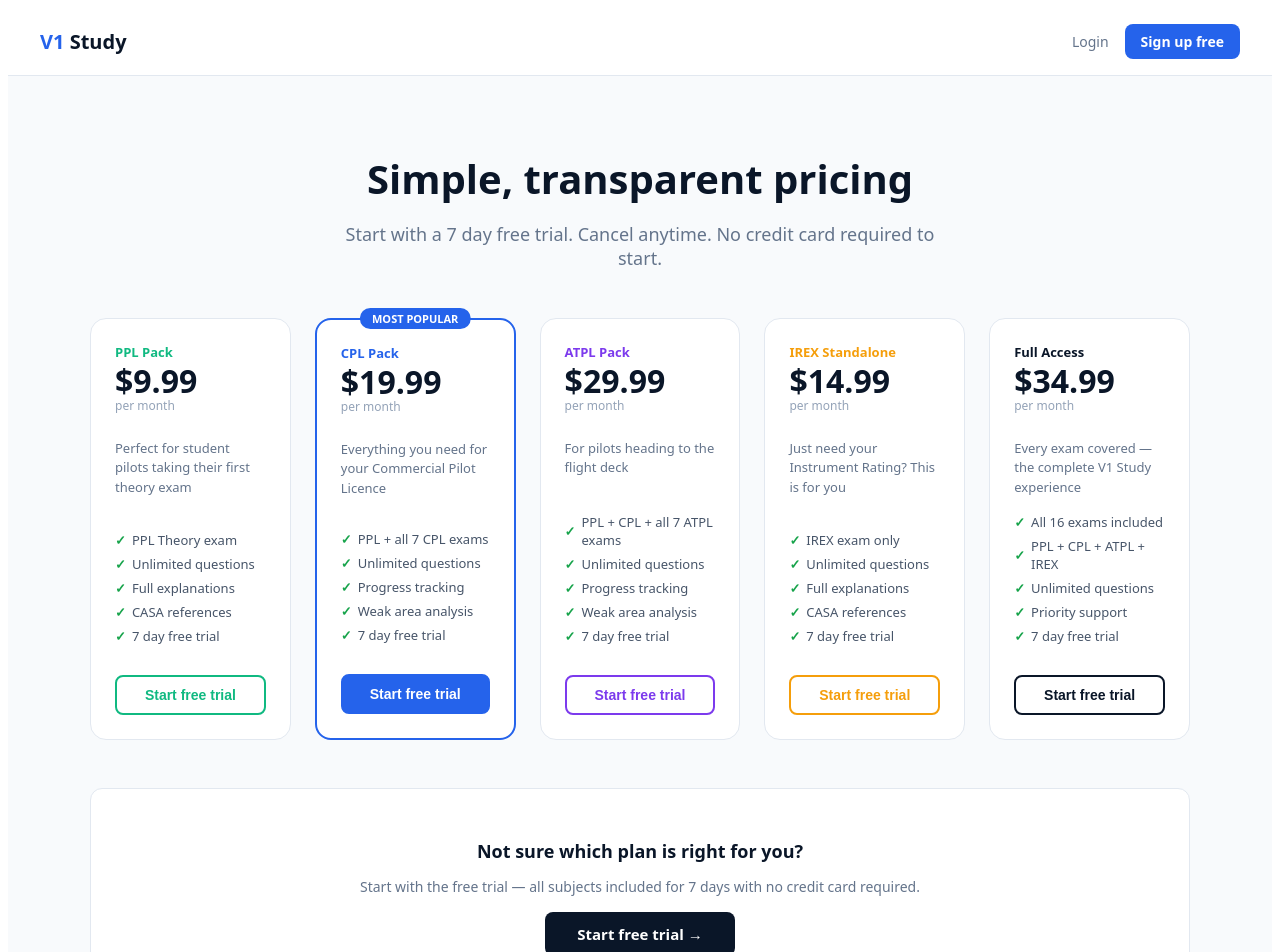
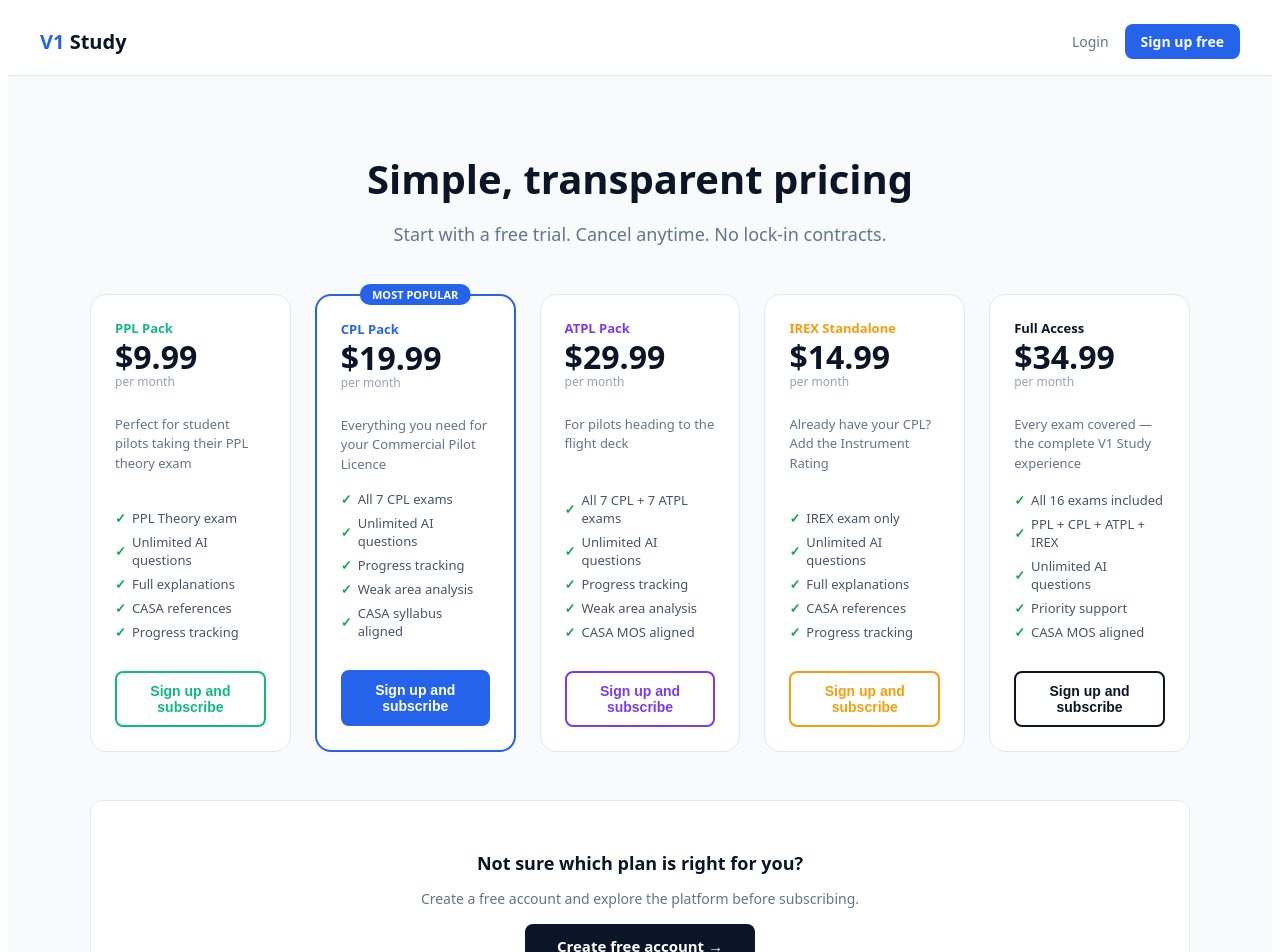
Before and after one commit to daniellongford/V1Study, a Next.js app: page /pricing in a window 1280 px wide. Shown: the top 952 px of the page. Built offline with nearby package versions, Linux system fonts and the light colour scheme.

Commit message:
fix pricing page button for logged in users

```diff
--- a/app/pricing/page.tsx
+++ b/app/pricing/page.tsx
@@ -9,8 +9,8 @@
     period: 'per month',
     priceId: 'price_1TIP96Cbt27bkqBv9ULJdyTz',
     color: '#10b981',
-    description: 'Perfect for student pilots taking their first theory exam',
-    features: ['PPL Theory exam', 'Unlimited questions', 'Full explanations', 'CASA references', '7 day free trial'],
+    description: 'Perfect for student pilots taking their PPL theory exam',
+    features: ['PPL Theory exam', 'Unlimited AI questions', 'Full explanations', 'CASA references', 'Progress tracking'],
   },
   {
     name: 'CPL Pack',
@@ -20,7 +20,7 @@
     color: '#2563eb',
     popular: true,
     description: 'Everything you need for your Commercial Pilot Licence',
-    features: ['PPL + all 7 CPL exams', 'Unlimited questions', 'Progress tracking', 'Weak area analysis', '7 day free trial'],
+    features: ['All 7 CPL exams', 'Unlimited AI questions', 'Progress tracking', 'Weak area analysis', 'CASA syllabus aligned'],
   },
   {
     name: 'ATPL Pack',
@@ -29,7 +29,7 @@
     priceId: 'price_1TIPAiCbt27bkqBvEItgo0gn',
     color: '#7c3aed',
     description: 'For pilots heading to the flight deck',
-    features: ['PPL + CPL + all 7 ATPL exams', 'Unlimited questions', 'Progress tracking', 'Weak area analysis', '7 day free trial'],
+    features: ['All 7 CPL + 7 ATPL exams', 'Unlimited AI questions', 'Progress tracking', 'Weak area analysis', 'CASA MOS aligned'],
   },
   {
     name: 'IREX Standalone',
@@ -37,8 +37,8 @@
     period: 'per month',
     priceId: 'price_1TIPDdCbt27bkqBvZzwkYthb',
     color: '#f59e0b',
-    description: 'Just need your Instrument Rating? This is for you',
-    features: ['IREX exam only', 'Unlimited questions', 'Full explanations', 'CASA references', '7 day free trial'],
+    description: 'Already have your CPL? Add the Instrument Rating',
+    features: ['IREX exam only', 'Unlimited AI questions', 'Full explanations', 'CASA references', 'Progress tracking'],
   },
   {
     name: 'Full Access',
@@ -47,21 +47,23 @@
     priceId: 'price_1TIPBvCbt27bkqBvv4fUShu3',
     color: '#0a1628',
     description: 'Every exam covered — the complete V1 Study experience',
-    features: ['All 16 exams included', 'PPL + CPL + ATPL + IREX', 'Unlimited questions', 'Priority support', '7 day free trial'],
+    features: ['All 16 exams included', 'PPL + CPL + ATPL + IREX', 'Unlimited AI questions', 'Priority support', 'CASA MOS aligned'],
   },
 ]
 
 export default function PricingPage() {
   const [user, setUser] = useState<any>(null)
   const [loading, setLoading] = useState<string | null>(null)
+  const [userLoaded, setUserLoaded] = useState(false)
 
   useEffect(() => {
     supabase.auth.getUser().then(({ data }) => {
       setUser(data.user)
+      setUserLoaded(true)
     })
   }, [])
 
-  async function handleCheckout(priceId: string, planName: string) {
+  async function handleCheckout(priceId: string) {
     if (!user) {
       window.location.href = '/signup'
       return
@@ -85,74 +87,95 @@
     setLoading(null)
   }
 
+  function buttonText(priceId: string) {
+    if (loading === priceId) return 'Loading...'
+    if (!userLoaded) return 'Get started'
+    if (!user) return 'Sign up and subscribe'
+    return 'Subscribe now'
+  }
+
   return (
-    <main style={{minHeight:'100vh',background:'#f8fafc',fontFamily:'system-ui,sans-serif'}}>
-      <nav style={{background:'white',borderBottom:'1px solid #e2e8f0',padding:'1rem 2rem',display:'flex',alignItems:'center',justifyContent:'space-between'}}>
-        <a href="/" style={{textDecoration:'none'}}>
-          <span style={{fontSize:'20px',fontWeight:'800',color:'#2563eb'}}>V1</span>
-          <span style={{fontSize:'20px',fontWeight:'800',color:'#0a1628'}}> Study</span>
+    <main style={{ minHeight: '100vh', background: '#f8fafc', fontFamily: 'system-ui,sans-serif' }}>
+      <nav style={{ background: 'white', borderBottom: '1px solid #e2e8f0', padding: '1rem 2rem', display: 'flex', alignItems: 'center', justifyContent: 'space-between' }}>
+        <a href="/" style={{ textDecoration: 'none' }}>
+          <span style={{ fontSize: '20px', fontWeight: '800', color: '#2563eb' }}>V1</span>
+          <span style={{ fontSize: '20px', fontWeight: '800', color: '#0a1628' }}> Study</span>
         </a>
-        <div style={{display:'flex',gap:'1rem',alignItems:'center'}}>
+        <div style={{ display: 'flex', gap: '1rem', alignItems: 'center' }}>
           {user ? (
-            <a href="/dashboard" style={{color:'#64748b',textDecoration:'none',fontSize:'14px'}}>Dashboard</a>
+            <a href="/dashboard" style={{ color: '#64748b', textDecoration: 'none', fontSize: '14px' }}>Dashboard</a>
           ) : (
             <>
-              <a href="/login" style={{color:'#64748b',textDecoration:'none',fontSize:'14px'}}>Login</a>
-              <a href="/signup" style={{background:'#2563eb',color:'white',borderRadius:'8px',padding:'8px 16px',textDecoration:'none',fontWeight:'600',fontSize:'14px'}}>Sign up free</a>
+              <a href="/login" style={{ color: '#64748b', textDecoration: 'none', fontSize: '14px' }}>Login</a>
+              <a href="/signup" style={{ background: '#2563eb', color: 'white', borderRadius: '8px', padding: '8px 16px', textDecoration: 'none', fontWeight: '600', fontSize: '14px' }}>Sign up free</a>
             </>
           )}
         </div>
       </nav>
 
-      <div style={{maxWidth:'1100px',margin:'0 auto',padding:'3rem 2rem'}}>
-        <div style={{textAlign:'center',marginBottom:'3rem'}}>
-          <h1 style={{fontSize:'40px',fontWeight:'800',color:'#0a1628',marginBottom:'1rem'}}>Simple, transparent pricing</h1>
-          <p style={{fontSize:'18px',color:'#64748b',maxWidth:'600px',margin:'0 auto'}}>Start with a 7 day free trial. Cancel anytime. No credit card required to start.</p>
+      <div style={{ maxWidth: '1100px', margin: '0 auto', padding: '3rem 2rem' }}>
+        <div style={{ textAlign: 'center', marginBottom: '3rem' }}>
+          <h1 style={{ fontSize: '40px', fontWeight: '800', color: '#0a1628', marginBottom: '1rem' }}>Simple, transparent pricing</h1>
+          <p style={{ fontSize: '18px', color: '#64748b', maxWidth: '600px', margin: '0 auto' }}>
+            {user
+              ? 'Subscribe to unlock unlimited AI-generated questions based on the full CASA MOS syllabus.'
+              : 'Start with a free trial. Cancel anytime. No lock-in contracts.'}
+          </p>
         </div>
 
-        <div style={{display:'grid',gridTemplateColumns:'repeat(auto-fill,minmax(200px,1fr))',gap:'1.5rem',marginBottom:'3rem'}}>
+        <div style={{ display: 'grid', gridTemplateColumns: 'repeat(auto-fill,minmax(200px,1fr))', gap: '1.5rem', marginBottom: '3rem' }}>
           {plans.map((plan) => (
-            <div key={plan.name} style={{background:'white',borderRadius:'16px',padding:'1.5rem',border:plan.popular?'2px solid #2563eb':'1px solid #e2e8f0',position:'relative',display:'flex',flexDirection:'column'}}>
+            <div key={plan.name} style={{ background: 'white', borderRadius: '16px', padding: '1.5rem', border: plan.popular ? '2px solid #2563eb' : '1px solid #e2e8f0', position: 'relative', display: 'flex', flexDirection: 'column' }}>
               {plan.popular && (
-                <div style={{position:'absolute',top:'-12px',left:'50%',transform:'translateX(-50%)',background:'#2563eb',color:'white',fontSize:'11px',fontWeight:'700',padding:'3px 12px',borderRadius:'99px',whiteSpace:'nowrap'}}>
+                <div style={{ position: 'absolute', top: '-12px', left: '50%', transform: 'translateX(-50%)', background: '#2563eb', color: 'white', fontSize: '11px', fontWeight: '700', padding: '3px 12px', borderRadius: '99px', whiteSpace: 'nowrap' }}>
                   MOST POPULAR
                 </div>
               )}
-              <div style={{fontSize:'13px',fontWeight:'700',color:plan.color,marginBottom:'4px'}}>{plan.name}</div>
-              <div style={{fontSize:'32px',fontWeight:'800',color:'#0a1628',lineHeight:1}}>{plan.price}</div>
-              <div style={{fontSize:'12px',color:'#94a3b8',marginBottom:'12px'}}>{plan.period}</div>
-              <p style={{fontSize:'13px',color:'#64748b',marginBottom:'16px',lineHeight:1.5,flex:1}}>{plan.description}</p>
-              <div style={{marginBottom:'1.5rem'}}>
+              <div style={{ fontSize: '13px', fontWeight: '700', color: plan.color, marginBottom: '4px' }}>{plan.name}</div>
+              <div style={{ fontSize: '32px', fontWeight: '800', color: '#0a1628', lineHeight: 1 }}>{plan.price}</div>
+              <div style={{ fontSize: '12px', color: '#94a3b8', marginBottom: '12px' }}>{plan.period}</div>
+              <p style={{ fontSize: '13px', color: '#64748b', marginBottom: '16px', lineHeight: 1.5, flex: 1 }}>{plan.description}</p>
+              <div style={{ marginBottom: '1.5rem' }}>
                 {plan.features.map((f) => (
-                  <div key={f} style={{fontSize:'13px',color:'#475569',marginBottom:'6px',display:'flex',alignItems:'center',gap:'6px'}}>
-                    <span style={{color:'#16a34a',fontWeight:'700'}}>✓</span> {f}
+                  <div key={f} style={{ fontSize: '13px', color: '#475569', marginBottom: '6px', display: 'flex', alignItems: 'center', gap: '6px' }}>
+                    <span style={{ color: '#16a34a', fontWeight: '700' }}>✓</span> {f}
                   </div>
                 ))}
               </div>
               <button
-                onClick={() => handleCheckout(plan.priceId, plan.name)}
+                onClick={() => handleCheckout(plan.priceId)}
                 disabled={loading === plan.priceId}
-                style={{width:'100%',background:plan.popular?'#2563eb':loading===plan.priceId?'#94a3b8':'transparent',color:plan.popular?'white':loading===plan.priceId?'white':plan.color,border:`2px solid ${plan.color}`,borderRadius:'8px',padding:'10px',fontWeight:'600',cursor:loading===plan.priceId?'not-allowed':'pointer',fontSize:'14px'}}
+                style={{ width: '100%', background: plan.popular ? '#2563eb' : loading === plan.priceId ? '#94a3b8' : 'transparent', color: plan.popular ? 'white' : loading === plan.priceId ? 'white' : plan.color, border: `2px solid ${plan.popular ? '#2563eb' : plan.color}`, borderRadius: '8px', padding: '10px', fontWeight: '600', cursor: loading === plan.priceId ? 'not-allowed' : 'pointer', fontSize: '14px' }}
               >
-                {loading === plan.priceId ? 'Loading...' : 'Start free trial'}
+                {buttonText(plan.priceId)}
               </button>
             </div>
           ))}
         </div>
 
-        <div style={{background:'white',borderRadius:'12px',padding:'2rem',border:'1px solid #e2e8f0',textAlign:'center'}}>
-          <h3 style={{fontSize:'18px',fontWeight:'700',color:'#0a1628',marginBottom:'8px'}}>Not sure which plan is right for you?</h3>
-          <p style={{fontSize:'14px',color:'#64748b',marginBottom:'1rem'}}>Start with the free trial — all subjects included for 7 days with no credit card required.</p>
-          <a href="/signup" style={{background:'#0a1628',color:'white',borderRadius:'8px',padding:'12px 32px',textDecoration:'none',fontWeight:'600',fontSize:'15px',display:'inline-block'}}>Start free trial →</a>
+        <div style={{ background: 'white', borderRadius: '12px', padding: '2rem', border: '1px solid #e2e8f0', textAlign: 'center' }}>
+          {user ? (
+            <>
+              <h3 style={{ fontSize: '18px', fontWeight: '700', color: '#0a1628', marginBottom: '8px' }}>Not sure which plan is right for you?</h3>
+              <p style={{ fontSize: '14px', color: '#64748b', marginBottom: '1rem' }}>Continue using the free trial to explore the platform, then subscribe when you are ready.</p>
+              <a href="/dashboard" style={{ background: '#0a1628', color: 'white', borderRadius: '8px', padding: '12px 32px', textDecoration: 'none', fontWeight: '600', fontSize: '15px', display: 'inline-block' }}>Back to dashboard →</a>
+            </>
+          ) : (
+            <>
+              <h3 style={{ fontSize: '18px', fontWeight: '700', color: '#0a1628', marginBottom: '8px' }}>Not sure which plan is right for you?</h3>
+              <p style={{ fontSize: '14px', color: '#64748b', marginBottom: '1rem' }}>Create a free account and explore the platform before subscribing.</p>
+              <a href="/signup" style={{ background: '#0a1628', color: 'white', borderRadius: '8px', padding: '12px 32px', textDecoration: 'none', fontWeight: '600', fontSize: '15px', display: 'inline-block' }}>Create free account →</a>
+            </>
+          )}
         </div>
       </div>
 
-      <footer style={{padding:'2rem',textAlign:'center',borderTop:'1px solid #e2e8f0',background:'white'}}>
-        <div style={{marginBottom:'0.5rem'}}>
-          <span style={{fontWeight:'800',color:'#2563eb'}}>V1</span>
-          <span style={{fontWeight:'800',color:'#0a1628'}}> Study</span>
+      <footer style={{ padding: '2rem', textAlign: 'center', borderTop: '1px solid #e2e8f0', background: 'white' }}>
+        <div style={{ marginBottom: '0.5rem' }}>
+          <span style={{ fontWeight: '800', color: '#2563eb' }}>V1</span>
+          <span style={{ fontWeight: '800', color: '#0a1628' }}> Study</span>
         </div>
-        <p style={{fontSize:'13px',color:'#94a3b8'}}>2025 V1 Study. All rights reserved. Built for Australian pilots.</p>
+        <p style={{ fontSize: '13px', color: '#94a3b8' }}>© 2026 V1 Study. ABN 67 533 972 478. Built for Australian pilots.</p>
       </footer>
     </main>
   )
```
